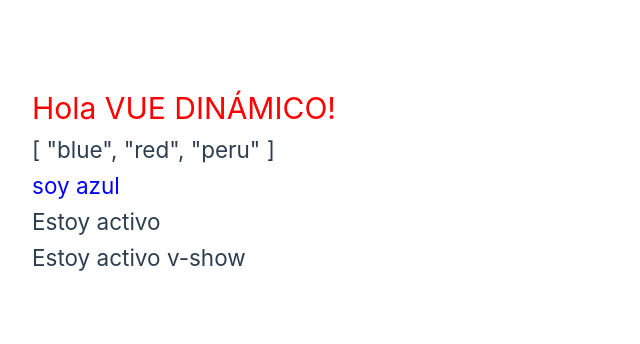
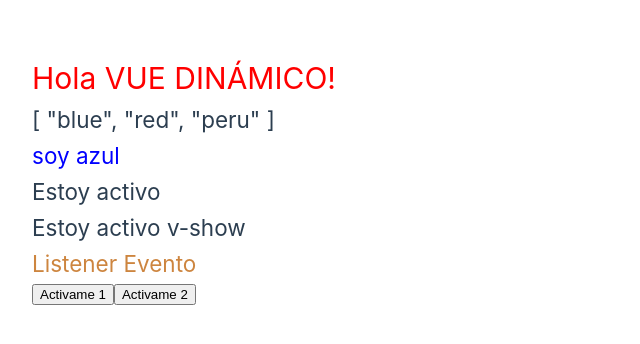
Before and after one commit to JoahanVillalobos/Capacitacion_Vue, a Vue app: page / in a window 1280 px wide. Shown: the part 220-564 px from the top of the page, without its empty margins (0-640 px from the left). Built offline with nearby package versions, Linux system fonts and the light colour scheme.

Commit message:
feature (App.vue): :sparkles: use the directive v-on

```diff
--- a/src/App.vue
+++ b/src/App.vue
@@ -1,8 +1,14 @@
 <script setup>
 const name = 'Vue dinámico'
-const colorStyle = "color: blue"
+const listener = "Listener Evento"
 const arrayColores = ["blue", "red", "peru"]
 const activo = true
+
+// metodo = methods
+const handleClick = () => {
+  console.log("Me diste click")
+}
+
 </script>
 
 <template>
@@ -12,8 +18,11 @@
   <h2 v-if="activo">Estoy activo</h2>
   <p v-else-if="!activo">Estoy inactivo</p>
   <p v-else>Estoy indeciso</p>
+  <h2 v-show="activo">Estoy activo v-show</h2>
 
-  <h2 v-show="activo">Estoy activo v-show</h2>
+  <h2 :style="`color: ${arrayColores[2]}`">{{ listener }}</h2>
+  <button v-on:click="handleClick">Activame 1</button>
+  <button @click="handleClick">Activame 2</button>
 </template>
 
 <style>
```
